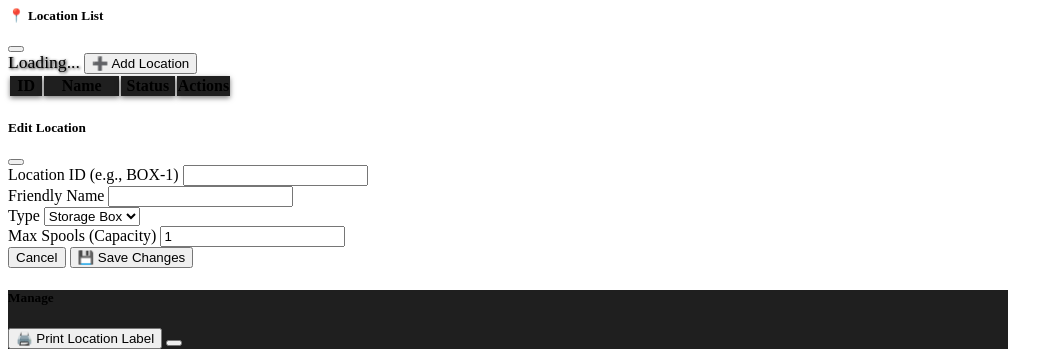
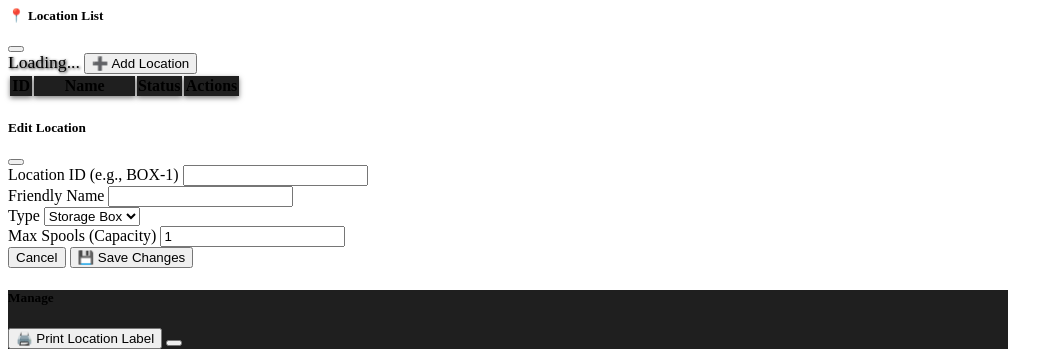
Before and after one commit to derekp10/Filament-Command-Center, a Flask app: template inventory-hub/templates/components/modals_loc_mgr.html in a window 1280 px wide. Shown: the top 349 px of the page, without its empty margins (0-1064 px from the left). Run offline with Flask 3, Linux system fonts and the light colour scheme; the template is opened without the code that fills it, so the values that code supplies are empty.

Commit message:
This plan addresses the visibility issues for the "Virtual" badge, refines the status color logic (Green for Full, Red for Over), and adjusts the column layout to give the "Name" field more breathing room.
Plan of Attack
Modify inventory-hub/templates/components/modals_loc_mgr.html:

Action: Rebalance the table column widths.

Change: Shrink ID and Status columns slightly to give "Name" a boost (from 35% → 45%).

Modify inventory-hub/static/js/modules/inv_core.js:

Virtual Badge: Change the style from bg-dark text-muted (which is invisible on dark mode) to bg-light text-dark (Bright White/Gray) for maximum contrast.

Status Logic: Update the color condition:

Over Capacity (> Max): Red (#ff4444)

Full Capacity (== Max): Green (#00ff00)

Under Capacity: White

1. Adjust Column Widths (modals_loc_mgr.html)
I will adjust the percentage widths in the table header to prevent text wrapping in the Name column.

File: inventory-hub/templates/components/modals_loc_mgr.html

Search Anchor:

2. Update Badge & Status Logic (inv_core.js)
I will update fetchLocations to fix the "Virtual" badge visibility and implement the new Red/Green/White status logic.

File: inventory-hub/static/js/modules/inv_core.js

Search Anchor: const fetchLocations = () => {

Replace the ENTIRE fetchLocations function with:

```diff
--- a/inventory-hub/templates/components/modals_loc_mgr.html
+++ b/inventory-hub/templates/components/modals_loc_mgr.html
@@ -230,9 +230,9 @@
                     <table class="table table-dark table-hover mb-0">
                         <thead class="sticky-th">
                             <tr>
-                                <th style="width:15%">ID</th>
-                                <th style="width:35%">Name</th>
-                                <th style="width:25%">Status</th>
+                                <th style="width:10%">ID</th>
+                                <th style="width:45%">Name</th>
+                                <th style="width:20%">Status</th>
                                 <th class="text-end" style="width:25%">Actions</th>
                             </tr>
                         </thead>
```
Also changed, not shown: inventory-hub/static/js/modules/inv_core.js (+9 -7 lines).
